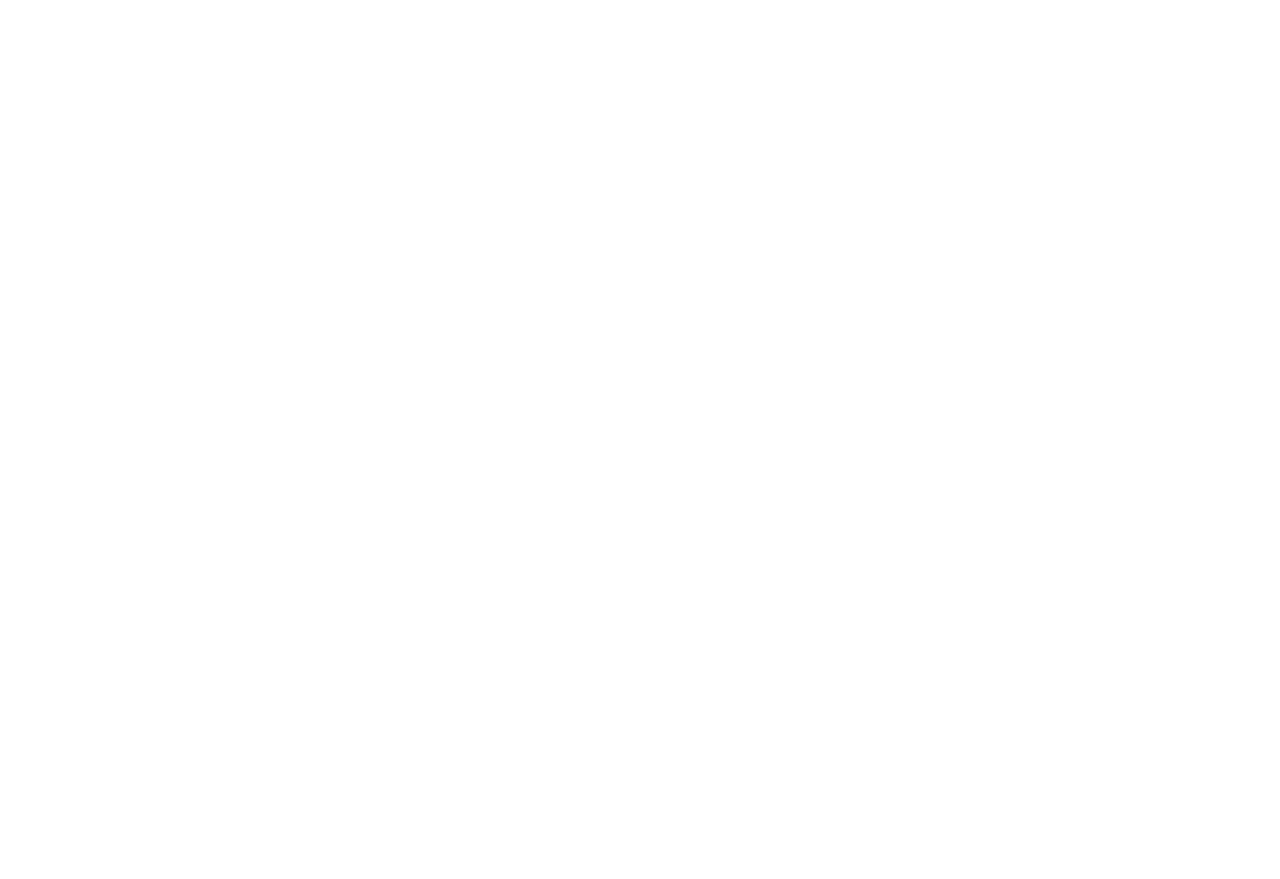
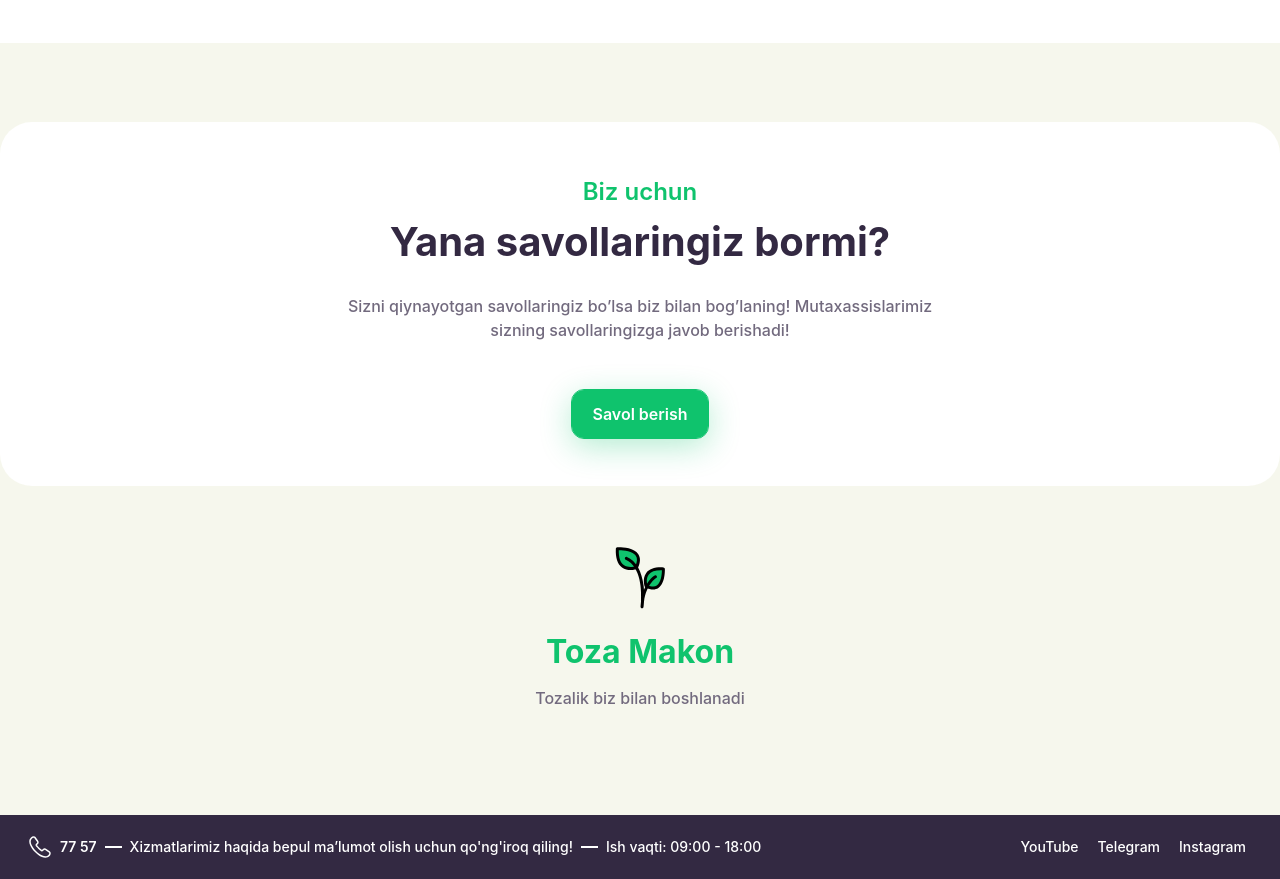
Before and after one commit to MAQSADBEK77/Hakaton-Najot-Talim, a React (Vite) app: page / in a window 1280 px wide. Shown: the part 3840-4719 px from the top of the page. Before the commit the page ends 3883 px from the top, so only its background shows below. Built offline with nearby package versions, Linux system fonts and the light colour scheme.

Commit message:
Complate Home page

```diff
--- a/src/App.css
+++ b/src/App.css
@@ -221,3 +221,50 @@
   background: var(--hero-bg);
   object-fit: cover;
 }
+footer {
+  background: var(--hero-bg);
+  padding-top: 79px !important;
+  padding-bottom: 105px !important;
+}
+.savollaringiz-bormi {
+  padding: 48px 0 !important;
+  border-radius: 32px;
+  background: var(--bg-color);
+  margin-bottom: 56px;
+}
+.savollaringiz-bormi p {
+  max-width: 590px;
+}
+.savollaringiz-bormi button {
+  margin: 48px auto 0;
+
+  display: flex;
+  justify-content: center;
+}
+.logo-footer {
+  display: flex;
+  flex-direction: column;
+  gap: 16px;
+  margin-bottom: 12px;
+  margin-top: 56px;
+}
+.logo-footer img {
+  width: 72px;
+  height: 72px;
+  margin: 0 auto;
+}
+.logo-footer h1 {
+  color: var(--btn-color);
+  font-size: 32px;
+  font-weight: 700;
+  text-align: center;
+  line-height: 44px; /* 137.5% */
+}
+
+.toza-makon p {
+  color: var(--text-color2);
+  text-align: center;
+  font-size: 16px;
+  font-weight: 500;
+  line-height: 24px; /* 150% */
+}
--- a/src/assets/Layout.jsx
+++ b/src/assets/Layout.jsx
@@ -9,6 +9,7 @@
       <Header />
       <Outlet />
       <Chat />
+      <NavBar />
     </>
   );
 }
--- /dev/null
+++ b/src/components/SavollaringizBormi.jsx
@@ -0,0 +1,26 @@
+import GreenBtn from "./GreenBtn";
+import TitleComponent from "./TitleComponent";
+import Logo from "../../public/icons/logo.svg";
+function SavollaringizBormi() {
+  return (
+    <>
+      <div className="savollaringiz-bormi container">
+        <TitleComponent
+          span="Biz uchun"
+          title="Yana savollaringiz bormi?"
+          param="Sizni qiynayotgan savollaringiz bo’lsa biz bilan bog’laning! Mutaxassislarimiz sizning savollaringizga javob berishadi!"
+        />
+        <GreenBtn title="Savol berish" to="/chat" />
+      </div>
+      <div className="toza-makon container">
+        <div className="logo-footer">
+          <img src={Logo} />
+          <h1>Toza Makon</h1>
+        </div>
+        <p>Tozalik biz bilan boshlanadi</p>
+      </div>
+    </>
+  );
+}
+
+export default SavollaringizBormi;
--- a/src/pages/Home.jsx
+++ b/src/pages/Home.jsx
@@ -6,6 +6,7 @@
 import IlovaComponent from "../components/IlovaComponent";
 import MijozlarNimaDeydi from "../components/MijozlarNimaDeydi";
 import Homiylar from "../components/Homiylar";
+import SavollaringizBormi from "../components/SavollaringizBormi";
 
 function Home() {
   return (
@@ -25,6 +26,10 @@
       <IlovaComponent />
       <MijozlarNimaDeydi />
       <Homiylar />
+      <footer>
+        <SavollaringizBormi />
+
+      </footer>
     </>
   );
 }
```
